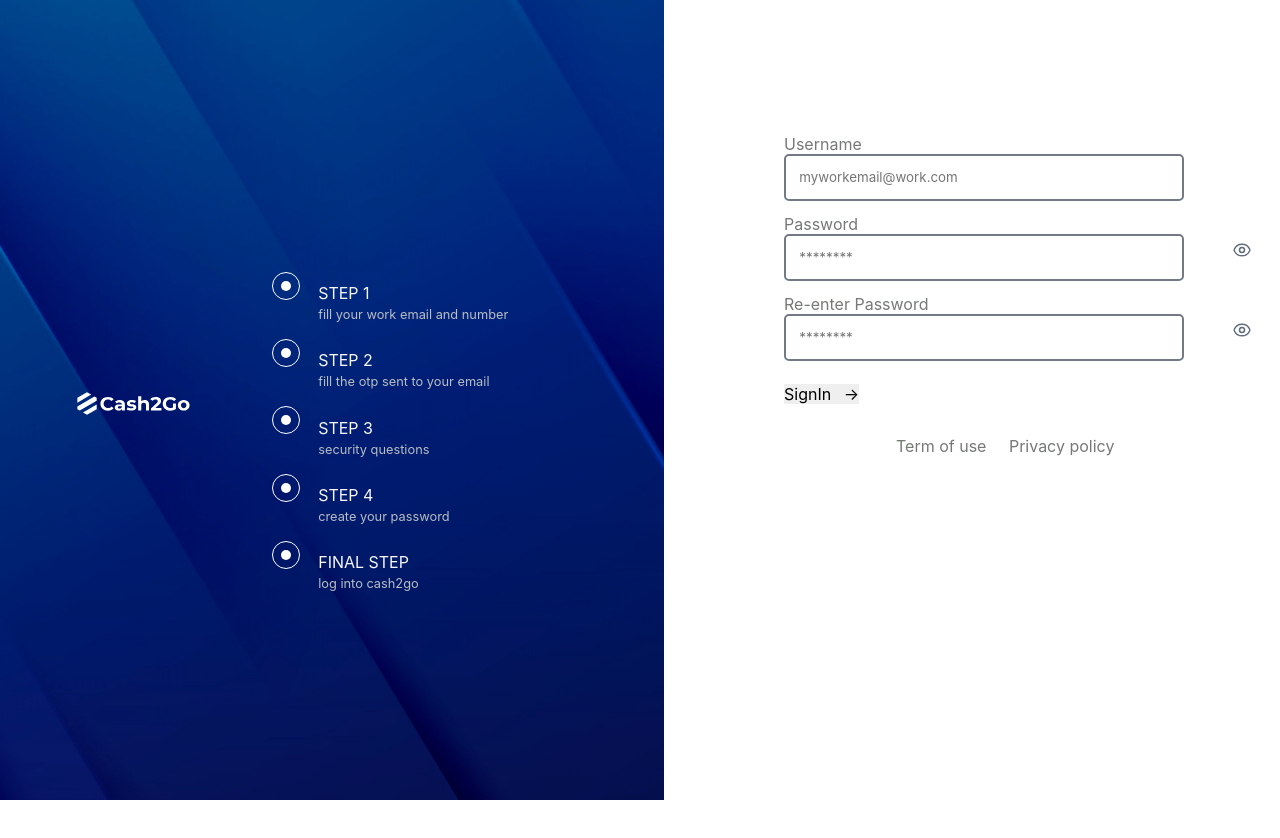
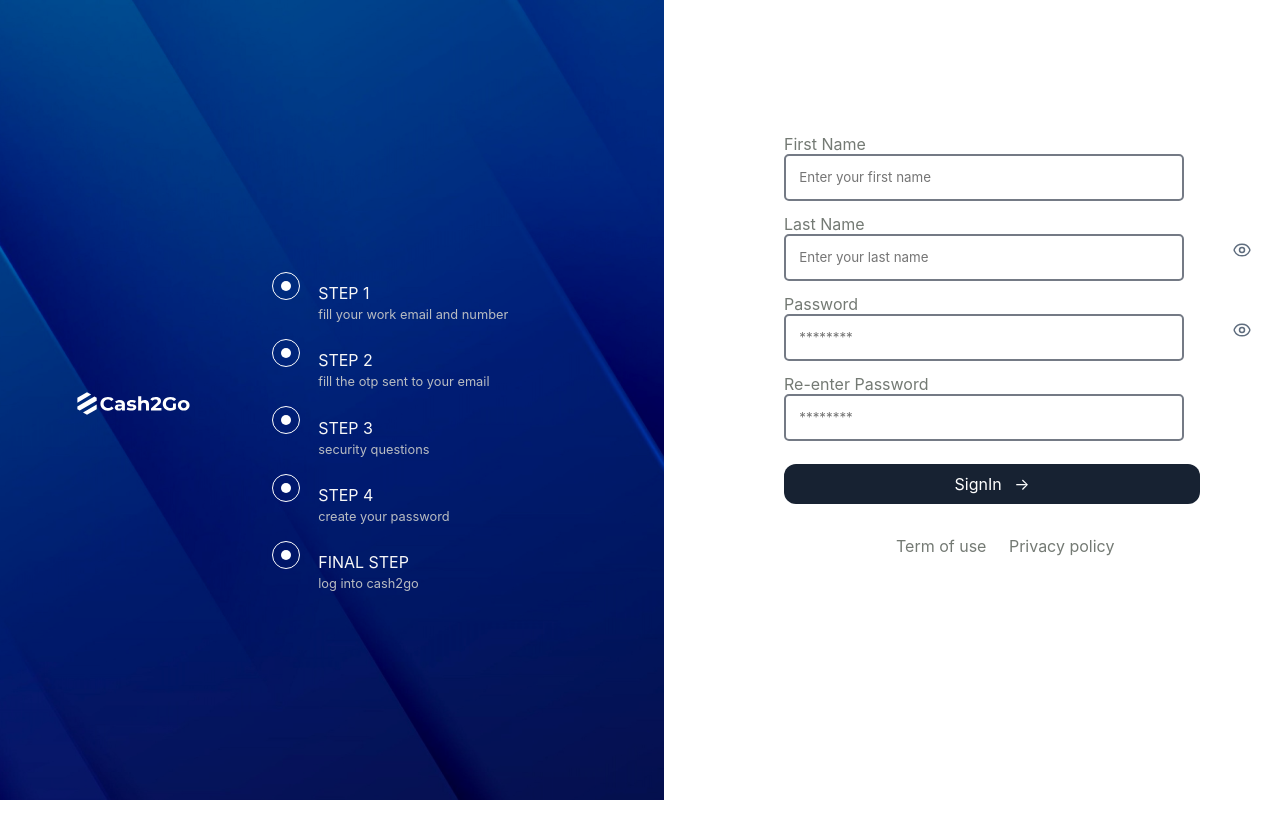
Before and after one commit to joyibeh93/Cash2go-loan-app, a React (Create React App) app: page /signupstep3 in a window 1280 px wide. Shown: the top 838 px of the page. Built offline with nearby package versions, Linux system fonts and the light colour scheme; the HTML template or start-up script is replaced by a standard one.

Commit message:
completed the signUp Page

```diff
--- a/src/App.js
+++ b/src/App.js
@@ -35,7 +35,7 @@ function App() {
         <Route path="/resetpassword" element={<ResetPassword />} />
         <Route path="/signupstep4" element={<SignUpStep4 />} />
         <Route path="/signupstep3" element={<SignUpStep3 />} />
-        <Route exact path="/login" element={<Login />} />
+        <Route exact path="/" element={<Login />} />
         <Route path="/signupstep1" element={<SignUpStep1 />} />
         <Route path="/resetpassword2" element={<PasswordResetPage />} />
         <Route path="/predictioninfo" element={<PredictionInfoPage />} />
--- a/src/Components/QuestionForm.jsx
+++ b/src/Components/QuestionForm.jsx
@@ -59,7 +59,7 @@ const QuestionForm = () => {
 
   const handleModalClose = () => {
     setShowModal(false);
-    navigate(`/signupstep3?email=${encodeURIComponent(email)}`);;
+    navigate(`/signupstep3?email=${encodeURIComponent(email)}`);
   };
 
   const handleSubmit = async (values, { setSubmitting }) => {
@@ -158,6 +158,7 @@ const QuestionForm = () => {
               <Buttons button="Sign up"/><span><img src={RightArrow} alt="right-arrow" /></span>
 
             </div>
+            <div>{isLoading}</div>
             <div style={{ color: 'red' }}>{status}</div>
           </Form>
         )}
--- a/src/Components/SignUpStep3.jsx
+++ b/src/Components/SignUpStep3.jsx
@@ -266,19 +266,195 @@
 // export default SignIn;
 
 
-import React, { useState,useEffect } from 'react';
+// import React, { useState, useEffect } from 'react';
+// import { Formik, Form, Field, ErrorMessage } from 'formik';
+// import * as Yup from 'yup';
+// import { useLocation, useNavigate } from 'react-router-dom';
+// import axios from 'axios';
+// import '../Styles/OtpForm.css';
+// import '../Styles/Signupstep3.css';
+// import eyeIcon from '../assets/eye icon.svg';
+
+// const SignIn = () => {
+//   const validationSchema = Yup.object({
+//     username: Yup.string().required('Username is required'),
+//     password: Yup.string()
+//       .required('Password is required')
+//       .min(8, 'Password must be at least 8 characters long'),
+//     confirmPassword: Yup.string()
+//       .oneOf([Yup.ref('password'), null], 'Passwords must match')
+//       .required('Please re-enter your password'),
+//   });
+
+//   const navigate = useNavigate();
+//   const location = useLocation();
+
+//   const [showPassword, setShowPassword] = useState(false);
+//   const [showConfirmPassword, setShowConfirmPassword] = useState(false);
+//   const [status, setStatus] = useState("");
+//   const [email, setEmail] = useState("");
+
+//   useEffect(() => {
+//     const searchParams = new URLSearchParams(location.search);
+//     const email = searchParams.get('email');
+//     setEmail(email);
+//   }, [location.search]);
+
+//   const handleSubmit = async (values, { setSubmitting }) => {
+//     setSubmitting(true);
+
+//     const firstName = values.firstname;
+//     const lastName = values.lastname;
+//     const password = values.password;
+//     const confirmPassword = values.confirmPassword;
+
+//     try {
+//       const response = await axios.patch(
+//         `https://cash2go-backendd.onrender.com/api/v1/user/signup?email=${email}`,
+//         {
+//           firstName: firstName,
+//           lastName: lastName,
+//           password: password,
+//           confirmPassword: confirmPassword,
+//         }
+//       );
+//       console.log(response.data);
+//       const isAuthenticated = response.data;
+//       if (isAuthenticated) {
+//         navigate(`/dashboard?email=${encodeURIComponent(email)}`);
+//       }
+//     } catch (error) {
+//       console.error("Error:", error);
+//       if (error.response) {
+//         setStatus(error.response.data.message);
+//         setTimeout(() => {
+//           setStatus("");
+//         }, 5000);
+//       }
+//     } finally {
+//       setSubmitting(false);
+//     }
+//   };
+
+//   const togglePasswordVisibility = () => {
+//     setShowPassword((prevShowPassword) => !prevShowPassword);
+//   };
+
+//   const toggleConfirmPasswordVisibility = () => {
+//     setShowConfirmPassword((prevShowConfirmPassword) => !prevShowConfirmPassword);
+//   };
+
+//   return (
+//     <div className="Signup3-container">
+//       <Formik
+//         initialValues={{ firstname: '', lastname: '', password: '', confirmPassword: '' }}
+//         validationSchema={validationSchema}
+//         onSubmit={handleSubmit}
+//       >
+//         <Form className="form-signup1">
+//           <label htmlFor="firstname" className="label-signup3" style={{ color: '#747a74' }}>
+//             First Name
+//           </label>
+//           <Field
+//             className="input-signup1"
+//             type="text"
+//             id="firstname"
+//             name="firstname"
+//             placeholder="Enter your first name"
+//           />
+//           <ErrorMessage
+//             name="firstname"
+//             component="div"
+//             className="error-message"
+//           />
+
+//           <label htmlFor="lastname" className="label-signup3" style={{ color: '#747a74' }}>
+//             Last Name
+//           </label>
+//           <Field
+//             className="input-signup1"
+//             type="text"
+//             id="lastname"
+//             name="lastname"
+//             placeholder="Enter your last name"
+//           />
+//           <ErrorMessage
+//             name="lastname"
+//             component="div"
+//             className="error-message"
+//           />
+
+//           <label className="label-signup3" style={{ color: '#747a74' }} htmlFor="password">
+//             Password
+//           </label>
+//           <Field
+//             className="input-signup1"
+//             type={showPassword ? 'text' : 'password'}
+//             id="password"
+//             maxLength={8}
+//             name="password"
+//             placeholder="********"
+//           />
+//           <img
+//             src={eyeIcon}
+//             className="eye"
+//             alt="eye-icon"
+//             onClick={togglePasswordVisibility}
+//           />
+//           <ErrorMessage
+//             name="password"
+//             component="div"
+//             className="error-message"
+//           />
+
+//           <label htmlFor="confirmPassword" className="label-signup3" style={{ color: '#747a74' }}>
+//             Re-enter Password
+//           </label>
+//           <Field
+//             className="input-signup1"
+//             type={showConfirmPassword ? 'text' : 'password'}
+//             id="confirmPassword"
+//             maxLength={8}
+//             name="confirmPassword"
+//             placeholder="********"
+//           />
+//           <img
+//             src={eyeIcon}
+//             className="eye2"
+//             alt="eye-icon"
+//             onClick={toggleConfirmPasswordVisibility}
+//           />
+//           <ErrorMessage
+//             name="confirmPassword"
+//             component="div"
+//             className="error-message"
+//           />
+
+//           <div style={{ color: 'red' }}>{status}</div>
+//           <button className='button-signup1' type='submit'> SignIn <span className="arrow-right">&rarr;</span></button>
+//           <p className="terms-signin">Term of use &nbsp; &nbsp; Privacy policy</p>
+//         </Form>
+//       </Formik>
+//     </div>
+//   );
+// };
+
+// export default SignIn;
+
+
+import React, { useState, useEffect } from 'react';
 import { Formik, Form, Field, ErrorMessage } from 'formik';
 import * as Yup from 'yup';
 import { useLocation, useNavigate } from 'react-router-dom';
-//import Buttons from './Buttons';
-import axios from 'axios'
+import axios from 'axios';
 import '../Styles/OtpForm.css';
 import '../Styles/Signupstep3.css';
 import eyeIcon from '../assets/eye icon.svg';
 
 const SignIn = () => {
   const validationSchema = Yup.object({
-    username: Yup.string().required('Username is required'),
+    firstName: Yup.string().required('First Name is required'),
+    lastName: Yup.string().required('Last Name is required'),
     password: Yup.string()
       .required('Password is required')
       .min(8, 'Password must be at least 8 characters long'),
@@ -291,8 +467,9 @@ const SignIn = () => {
   const location = useLocation();
 
   const [showPassword, setShowPassword] = useState(false);
-  const [status,setStatus]=useState("")
-  const [email,setEmail]=useState("")
+  const [showConfirmPassword, setShowConfirmPassword] = useState(false);
+  const [status, setStatus] = useState("");
+  const [email, setEmail] = useState("");
 
   useEffect(() => {
     const searchParams = new URLSearchParams(location.search);
@@ -301,69 +478,85 @@ const SignIn = () => {
   }, [location.search]);
 
   const handleSubmit = async (values, { setSubmitting }) => {
-    setSubmitting(true); // Set form submission state to true
-    // setCompleted(true);
-    // toggleModal();
+    setSubmitting(true);
 
-    //const email = values.email; // Get email value from form
-    const username = values.username; // Get username value from form
-    const password = values.password; // Get password value from form
-    const confirmPassword = values.confirmPassword; // Get confirm password value from form
+    const firstName = values.firstName;
+    const lastName = values.lastName;
+    const password = values.password;
+    const confirmPassword = values.confirmPassword;
 
     try {
-      // Send request to server to authenticate username and password
       const response = await axios.patch(
         `https://cash2go-backendd.onrender.com/api/v1/user/signup?email=${email}`,
         {
-          username: username,
+          firstName: firstName,
+          lastName: lastName,
           password: password,
           confirmPassword: confirmPassword,
         }
       );
       console.log(response.data);
-      const isAuthenticated = response.data; // Get authentication status from response
+      const isAuthenticated = response.data;
       if (isAuthenticated) {
-        navigate('../dashboard')
-       // setCompleted(true); // If user is authenticated, set completed state to true
-        //toggleModal(); // If user is authenticated, call the open modal function to open modal
+        navigate(`/dashboard?email=${encodeURIComponent(email)}`);
       }
     } catch (error) {
       console.error("Error:", error);
       if (error.response) {
-        setStatus(error.response.data.message); // Set error message from response
+        setStatus(error.response.data.message);
         setTimeout(() => {
-          setStatus(""); // Clear status message after 5 seconds
-        }, "5000");
+          setStatus("");
+        }, 5000);
       }
     } finally {
-      setSubmitting(false); // Set form submission state to false
+      setSubmitting(false);
     }
   };
 
   const togglePasswordVisibility = () => {
-    setShowPassword((prevState) => !prevState);
+    setShowPassword((prevShowPassword) => !prevShowPassword);
+  };
+
+  const toggleConfirmPasswordVisibility = () => {
+    setShowConfirmPassword((prevShowConfirmPassword) => !prevShowConfirmPassword);
   };
 
   return (
     <div className="Signup3-container">
       <Formik
-        initialValues={{ username: '', password: '', confirmPassword: '' }}
+        initialValues={{ firstName: '', lastName: '', password: '', confirmPassword: '' }}
         validationSchema={validationSchema}
         onSubmit={handleSubmit}
       >
         <Form className="form-signup1">
-          <label htmlFor="username" className="label-signup3" style={{ color: '#747a74' }}>
-            Username
+          <label htmlFor="firstName" className="label-signup3" style={{ color: '#747a74' }}>
+            First Name
           </label>
           <Field
             className="input-signup1"
             type="text"
-            id="username"
-            name="username"
-            placeholder="myworkemail@work.com"
+            id="firstName"
+            name="firstName"
+            placeholder="Enter your first name"
           />
           <ErrorMessage
-            name="username"
+            name="firstName"
+            component="div"
+            className="error-message"
+          />
+
+          <label htmlFor="lastName" className="label-signup3" style={{ color: '#747a74' }}>
+            Last Name
+          </label>
+          <Field
+            className="input-signup1"
+            type="text"
+            id="lastName"
+            name="lastName"
+            placeholder="Enter your last name"
+          />
+          <ErrorMessage
+            name="lastName"
             component="div"
             className="error-message"
           />
@@ -371,7 +564,6 @@ const SignIn = () => {
           <label className="label-signup3" style={{ color: '#747a74' }} htmlFor="password">
             Password
           </label>
-
           <Field
             className="input-signup1"
             type={showPassword ? 'text' : 'password'}
@@ -386,20 +578,18 @@ const SignIn = () => {
             alt="eye-icon"
             onClick={togglePasswordVisibility}
           />
-
           <ErrorMessage
             name="password"
             component="div"
             className="error-message"
           />
 
-          <label htmlFor="confirmpassword" className="label-signup3" style={{ color: '#747a74' }}>
+          <label htmlFor="confirmPassword" className="label-signup3" style={{ color: '#747a74' }}>
             Re-enter Password
           </label>
-
           <Field
             className="input-signup1"
-            type={showPassword ? 'text' : 'password'}
+            type={showConfirmPassword ? 'text' : 'password'}
             id="confirmPassword"
             maxLength={8}
             name="confirmPassword"
@@ -409,21 +599,15 @@ const SignIn = () => {
             src={eyeIcon}
             className="eye2"
             alt="eye-icon"
-            onClick={togglePasswordVisibility}
+            onClick={toggleConfirmPasswordVisibility}
           />
-
           <ErrorMessage
             name="confirmPassword"
             component="div"
             className="error-message"
           />
 
-          {/* <div className="button">
-            <button type="submit" className="button">
-              Sign In
-            </button>
-          </div> */}
-           <div style={{ color: 'red' }}>{status}</div>
+          <div style={{ color: 'red' }}>{status}</div>
           <button className='button-signup1' type='submit'> SignIn <span className="arrow-right">&rarr;</span></button>
           <p className="terms-signin">Term of use &nbsp; &nbsp; Privacy policy</p>
         </Form>
--- a/src/Styles/Signupstep3.css
+++ b/src/Styles/Signupstep3.css
@@ -21,7 +21,7 @@
   margin-left: 3em;
 } */
 
-/* .button-signup1 {
+.button-signup1 {
   line-height: 2.5;
   width: 26em;
   font-size: 1rem;
@@ -30,7 +30,7 @@
   border-radius: 12px;
   font-family: var(--font-family-body);
   background-color: var(--submit-btn-bg-clr);
-} */
+}
 .step3-btn{
   font-family: var(--font-family-body);
   background-color: var(--submit-btn-bg-clr);
```
Also changed, not shown: src/Components/SignUp.jsx (+5 -4 lines), src/Styles/Signup1.css (+4 -3 lines).
